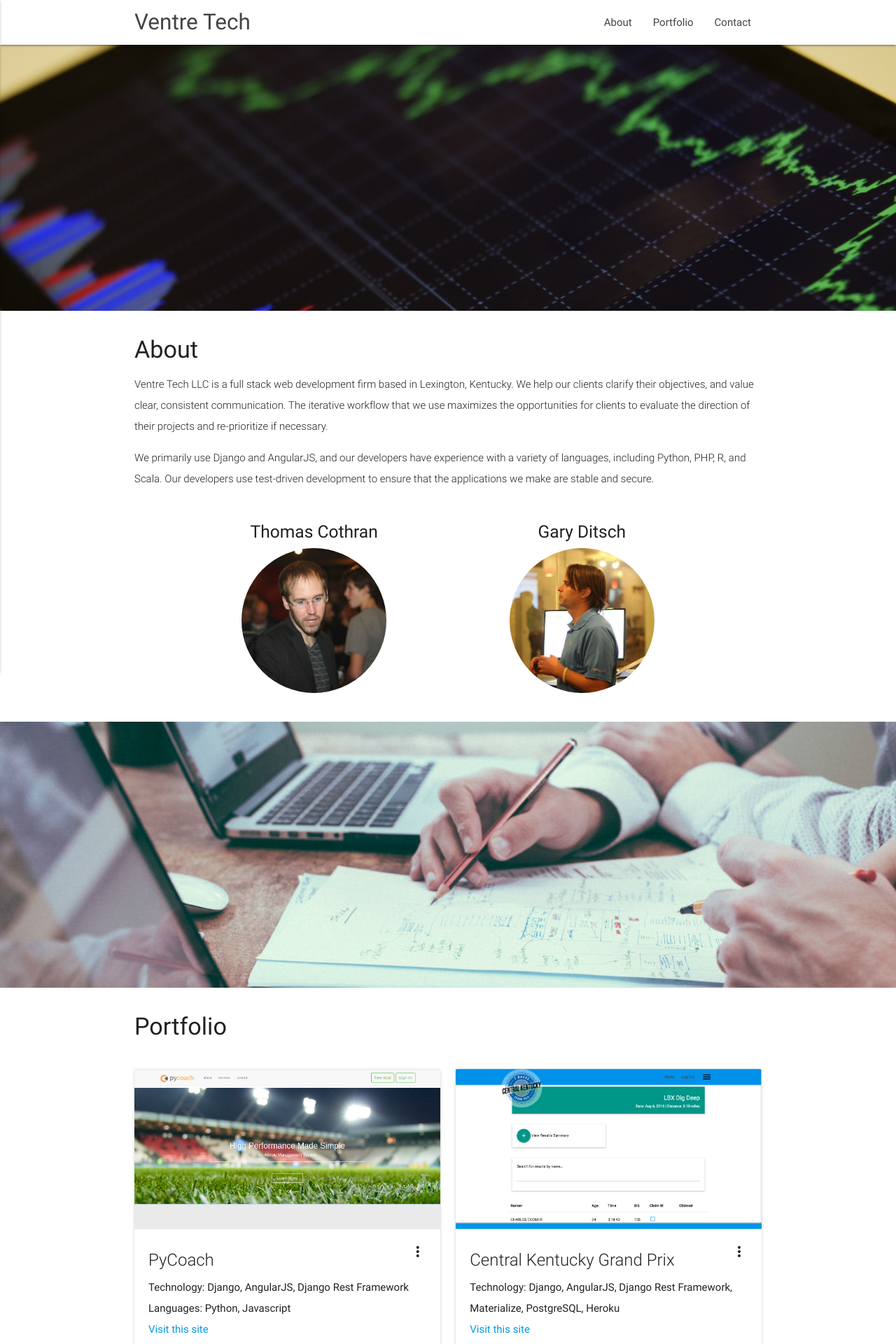
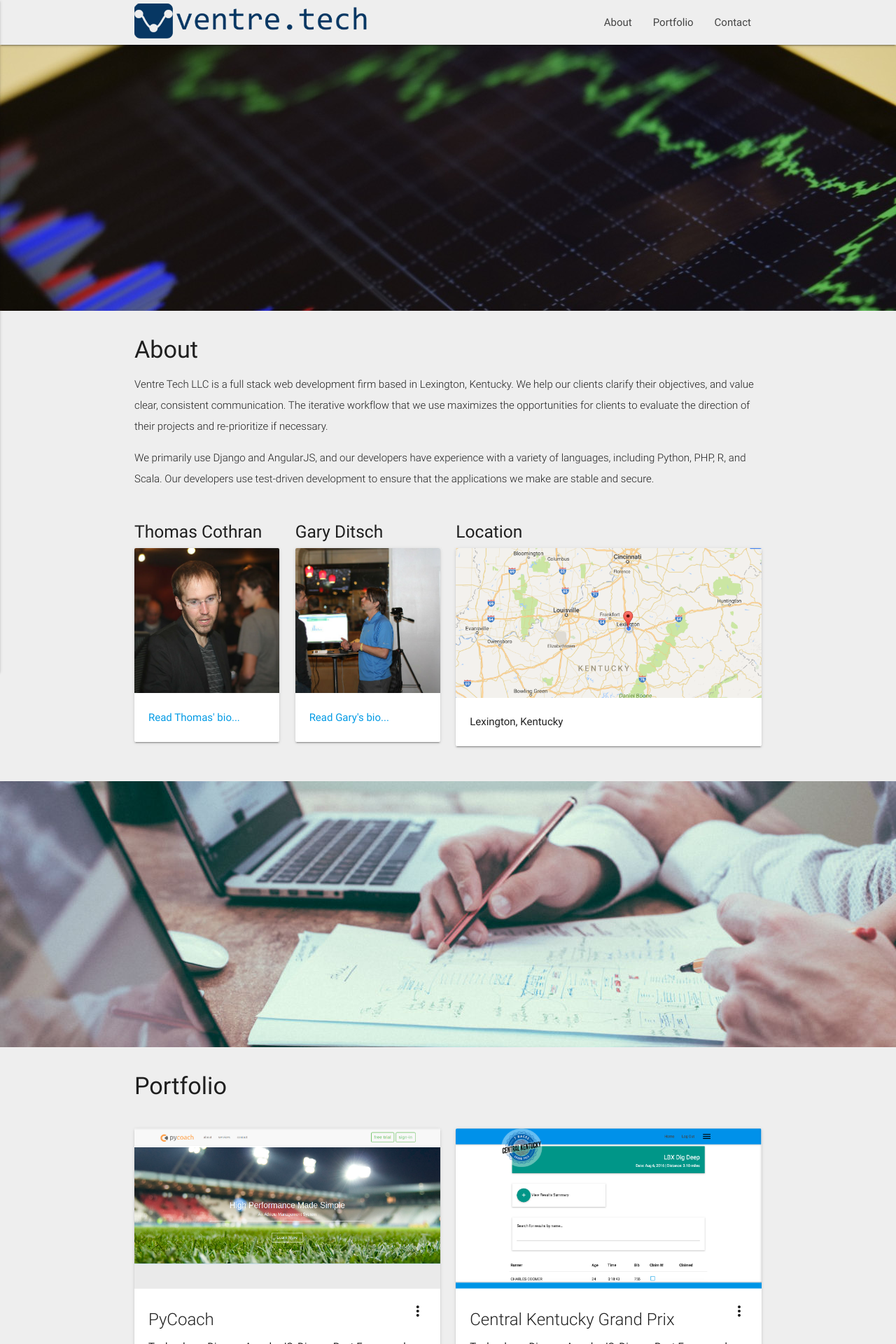
Before and after one commit to VentreTech/ventre_tech, a Jekyll site: the page built from index.html, in a window 1280 px wide. Shown: the top 1920 px of the page at 70% size. Built offline with Jekyll 4.4.1, drawn with Linux system fonts in a browser that asks for light colours; nearby versions of some CDN libraries; some of the changed text lies outside the part shown.

Commit message:
updating design, logo and gary bio

```diff
--- a/_config.yml
+++ b/_config.yml
@@ -13,16 +13,14 @@
 # you will see them accessed via {{ site.title }}, {{ site.email }}, and so on.
 # You can create any custom variable you would like, and they will be accessible
 # in the templates via {{ site.myvariable }}.
-title: Your awesome title
-email: your-email@domain.com
+title: Ventre Tech
+email: contact@ventre.tech
 description: > # this means to ignore newlines until "baseurl:"
-  Write an awesome description for your new site here. You can edit this
-  line in _config.yml. It will appear in your document head meta (for
-  Google search results) and in your feed.xml site description.
+  Ventre Tech LLC is a full stack web development firm based in Lexington, Kentucky. We help our clients clarify their objectives, and value clear, consistent communication. The iterative workflow that we use maximizes the opportunities for clients to evaluate the direction of their projects and re-prioritize if necessary.
 baseurl: "" # the subpath of your site, e.g. /blog
-url: "http://example.com" # the base hostname & protocol for your site
-twitter_username: jekyllrb
-github_username:  jekyll
+url: "http://www.ventre.tech" # the base hostname & protocol for your site
+# twitter_username:
+# github_username:
 
 # Build settings
 markdown: kramdown
--- a/_includes/footer.html
+++ b/_includes/footer.html
@@ -17,8 +17,12 @@
           </ul> -->
         <!-- </div> -->
         <div class="col s12">
-          Navigate:
-          <a href="#!"> Team</a> | <a href="#about"> About</a> | <a href="#portfolio">  Portfolio</a> | <a href="#contact"> Contact</a>
+        <p>
+          Navigate: <a href="#about">About</a> | <a href="/#portfolio">  Portfolio</a> | <a href="/#contact"> Contact</a>
+          </p>
+          <p>
+            About: <a href="/thomas.html">Thomas Cothran</a>  |  <a href="/gary.html">Gary Ditsch</a>
+          </p>
             <!-- <ul>
               <li><a href="#!"> >> Team</a></li>
               <li><a href="#about"> >> About</a></li>
--- a/_includes/header.html
+++ b/_includes/header.html
@@ -11,19 +11,20 @@
   <link href="css/style.css" type="text/css" rel="stylesheet" media="screen,projection"/>
 </head>
 <body>
-  <nav class="white" role="navigation">
+  <nav role="navigation">
     <div class="nav-wrapper container">
-      <a id="logo-container" href="#" class="brand-logo">Ventre Tech</a>
+      <a id="logo-container" href="/" class="brand-logo hide-on-med-and-down"><img src="images/ventre_tech_logo3.png"></a>
+      <a id="logo-container" href="/" class="brand-logo hide-on-med-and-up"><img src="images/ventre_tech_logo2.png"></a>
       <ul class="right hide-on-med-and-down">
-        <li><a href="#about">About</a></li>
-        <li><a href="#portfolio">Portfolio</a></li>
-        <li><a href="#contact">Contact</a></li>
+        <li><a href="/#about">About</a></li>
+        <li><a href="/#portfolio">Portfolio</a></li>
+        <li><a href="/#contact">Contact</a></li>
       </ul>
 
       <ul id="nav-mobile" class="side-nav">
-        <li><a href="#about">About</a></li>
-        <li><a href="#portfolio">Portfolio</a></li>
-        <li><a href="#contact">Contact</a></li>
+        <li><a href="/#about">About</a></li>
+        <li><a href="/#portfolio">Portfolio</a></li>
+        <li><a href="/#contact">Contact</a></li>
       </ul>
       <a href="#" data-activates="nav-mobile" class="button-collapse"><i class="material-icons">menu</i></a>
     </div>
--- a/css/style.css
+++ b/css/style.css
@@ -5,6 +5,18 @@
  *
  * Made By MaterializeCSS.com
  */
+
+body {
+  background-color: #eeeeee;
+}
+
+.card .learn-more.activator {
+    cursor: pointer;
+}
+
+nav {
+  background-color: #eeeeee;
+}
 
 nav ul a,
 nav .brand-logo {
--- a/index.html
+++ b/index.html
@@ -41,19 +41,44 @@ layout: default
       </div>
 
       <div class="row">
-        <div class="col s12 m2"></div>
+        <!-- <div class="col s12 m3"></div> -->
         <div class="col s12 m3">
-          <h5 class="center-align">Thomas Cothran</h5>
-          <img class="circle responsive-img" src="/images/team3b.jpg">
+          <h5 class="left-align">Thomas Cothran</h5>
+          <div class="card">
+            <div class="card-image waves-effect waves-block waves-light">
+              <img class="activator" src="images/team3b.jpg">
+              <!-- <span class="card-title">Thomas Cothran</span> -->
+            </div>
+            <div class="card-content">
+              <p><a href="/thomas.html">Read Thomas' bio...</a></p>
+            </div>
+          </div>
         </div>
-        <div class="col s12 m2"></div>
         <div class="col s12 m3">
-          <h5 class="center-align">Gary Ditsch</h5>
-          <img class="circle responsive-img" src="/images/team4b.jpg">
+          <h5 class="left-align">Gary Ditsch</h5>
+          <div class="card">
+            <div class="card-image waves-effect waves-block waves-light">
+              <img class="activator" src="images/team1b.jpg">
+              <!-- <span class="card-title">Gary Ditsch</span> -->
+            </div>
+            <div class="card-content">
+              <p><a href="/gary.html">Read Gary's bio...</a></p>
+            </div>
+          </div>
         </div>
-        <div class="col s12 m2"></div>
+        <div class="col s12 m6">
+          <h5 class="left-align">Location</h5>
+          <div class="card">
+            <div class="card-image waves-effect waves-block waves-light">
+              <img class="activator" alt="Lexington, KY" src="images/lexington.png">
+
+            </div>
+            <div class="card-content">
+              <p>Lexington, Kentucky</p>
+            </div>
+          </div>
+        </div>
       </div>
-
 
     </div>
     </div>
@@ -87,7 +112,7 @@ layout: default
               <span class="card-title activator grey-text text-darken-4">PyCoach<i class="material-icons right">more_vert</i></span>
               <p>Technology:  Django, AngularJS, Django Rest Framework</p>
               <p>Languages: Python, Javascript</p>
-              <p><a href="#">Visit this site</a></p>
+              <p><span class="learn-more activator blue-text">Learn more ...</span></p>
             </div>
             <div class="card-reveal">
               <span class="card-title grey-text text-darken-4">PyCoach<i class="material-icons right">close</i></span>
@@ -105,11 +130,12 @@ layout: default
             <div class="card-content">
               <span class="card-title activator grey-text text-darken-4">Central Kentucky Grand Prix<i class="material-icons right">more_vert</i></span>
               <p>Technology:  Django, AngularJS, Django Rest Framework, Materialize, PostgreSQL, Heroku</p>
-              <p><a href="http://www.centralkentuckygrandprix.com">Visit this site</a></p>
+              <p><span class="learn-more activator blue-text">Learn more ...</span></p>
             </div>
             <div class="card-reveal">
               <span class="card-title grey-text text-darken-4">Central Kentucky Grand Prix<i class="material-icons right">close</i></span>
               <p>The Central Kentucky Grand Prix application allows participating runners to checkin after each series race, also providing easy search capabilities to runners looking for their previous checkins.</p><p>The site provides a database of results where runners can claim a result to be stored on their personal dashboard, allowing participants to monitor results over time.</p><p> The application also provides race analytics, allowing runners to evaluate the competitiveness of each event.</p>
+              <p><a href="http://www.centralkentuckygrandprix.com">Visit this site</a></p>
             </div>
           </div>
         </div>
```
Also changed, not shown: gary.html (added, +54 -0 lines), thomas.html (added, +35 -0 lines), images/lexington.png (added), images/ventre_tech_logo.png (added), images/ventre_tech_logo2.png (added), images/ventre_tech_logo3.png (added).
